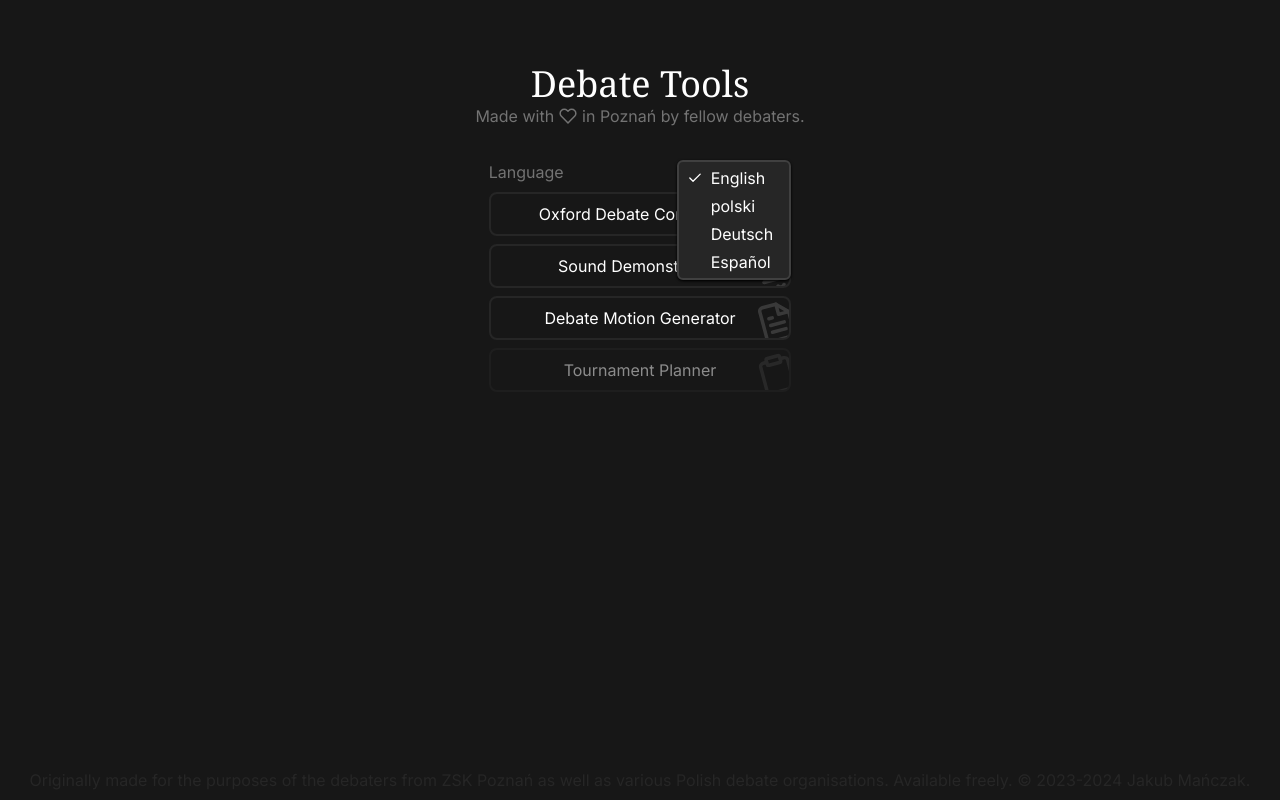
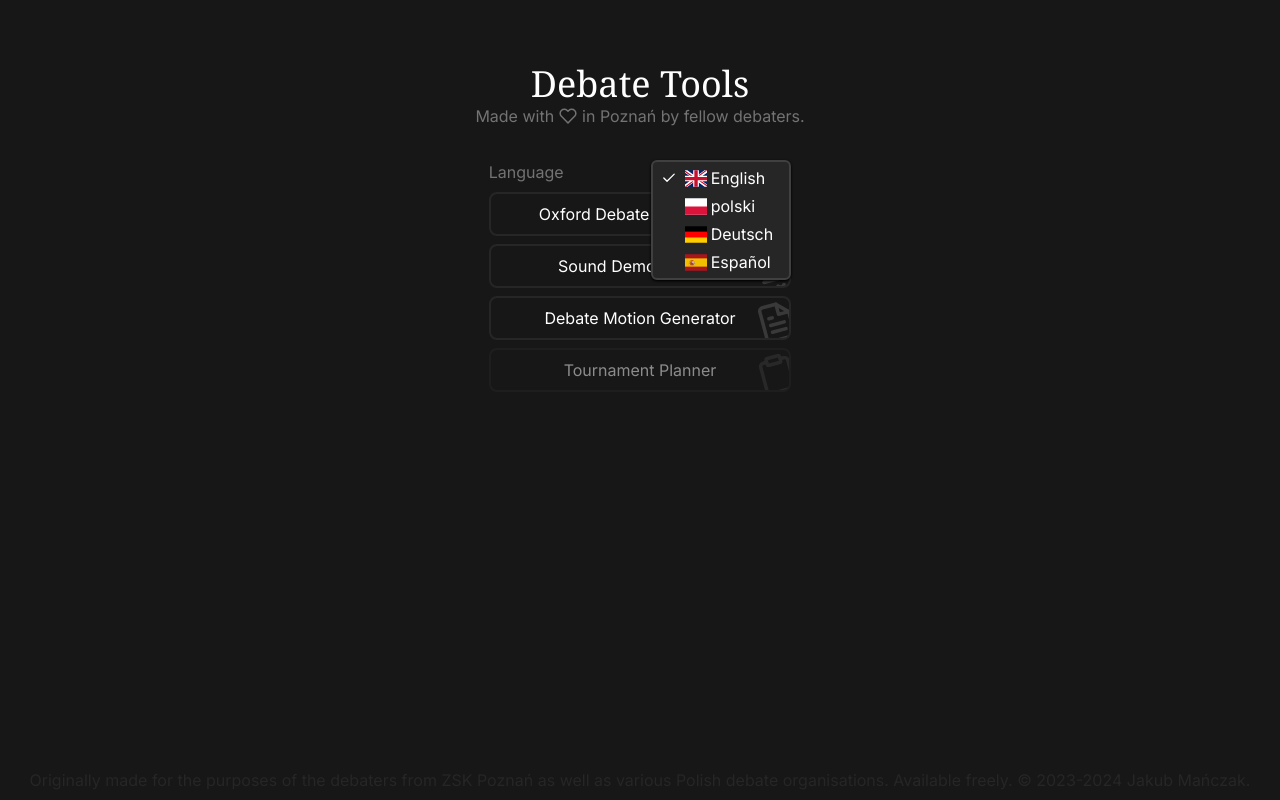
Before and after one commit to debatecore/debate-tools, a Next.js app: page / in a window 1280 px wide. Both pictures are taken after a click on the button "English". Built offline with nearby package versions, Linux system fonts and the light colour scheme.

Commit message:
[42] add a FlagIcon component and icon support for GenericSelect

```diff
--- /dev/null
+++ b/src/components/FlagIcon.tsx
@@ -0,0 +1,22 @@
+import { langsArray, language } from "@/types/language";
+import "/node_modules/flag-icons/css/flag-icons.min.css";
+
+type FlagIconProps = {
+  lang: language;
+};
+
+const FlagIcon = (props: FlagIconProps) => {
+  let flagCode = "";
+  switch (props.lang) {
+    case "en": {
+      flagCode = "gb";
+      break;
+    }
+    default: {
+      flagCode = props.lang;
+    }
+  }
+  return <span className={"h-5 w-5 fi fi-" + flagCode}></span>;
+};
+
+export { FlagIcon };
--- a/src/components/GenericSelect.tsx
+++ b/src/components/GenericSelect.tsx
@@ -5,6 +5,7 @@ import { IconBlankIcon } from "./icons/BlankIcon";
 
 type option = {
   value: string;
+  icon?: React.JSX.Element;
   exec?: () => void;
 };
 
@@ -34,9 +35,12 @@ const GenericSelect = (props: GenericSelectProps) => {
     <div className="flex flex-row justify-between relative">
       <p className="text-neutral-500">{props.text}</p>
       <button
-        className="flex flex-row gap-2 text-neutral-500 select-none"
+        className="flex flex-row gap-2 text-neutral-500 select-none items-center"
         onClick={() => setSelectOpen(true)}
       >
+        {props.options.find((option) => {
+          return option.value === props.value;
+        })?.icon || ""}
         {props.value}
         <IconChevronDown moreClass="scale-[.75]" />
       </button>
@@ -49,25 +53,26 @@ const GenericSelect = (props: GenericSelectProps) => {
             border-neutral-700 shadow shadow-black select-none
           `}
         >
-          {props.options.map((el: option) => {
+          {props.options.map((element: option) => {
             return (
               <button
-                key={el.value}
+                key={element.value}
                 onClick={() => {
-                  if (el.exec) el.exec();
+                  if (element.exec) element.exec();
                   setSelectOpen(false);
                 }}
                 className={`
                   flex flex-row gap-1 rounded
-                  pr-3 hover:bg-neutral-700
+                  pr-3 hover:bg-neutral-700 items-center
                 `}
               >
-                {props.value === el.value ? (
+                {props.value === element.value ? (
                   <IconCheck moreClass="scale-[.65]" />
                 ) : (
                   <IconBlankIcon />
                 )}
-                {el.value}
+                {element.icon}
+                {element.value}
               </button>
             );
           })}
--- a/src/components/LangSwitch.tsx
+++ b/src/components/LangSwitch.tsx
@@ -3,6 +3,7 @@ import { useLang, getSpecificLangString } from "@/lib/useLang";
 import { langsArray, langsPublicBlacklist } from "@/types/language";
 import { useContext } from "react";
 import { GenericSelect } from "./GenericSelect";
+import { FlagIcon } from "./FlagIcon";
 
 const LangSwitchComponent = () => {
   const langContext = useContext(LangContext);
@@ -15,6 +16,7 @@ const LangSwitchComponent = () => {
           .filter((lang) => !langsPublicBlacklist.includes(lang))
           .map((lang) => {
             return {
+              icon: <FlagIcon lang={lang} />,
               value: getSpecificLangString("selfLanguageString", lang),
               exec: () => langContext.setLang(lang),
             };
```
